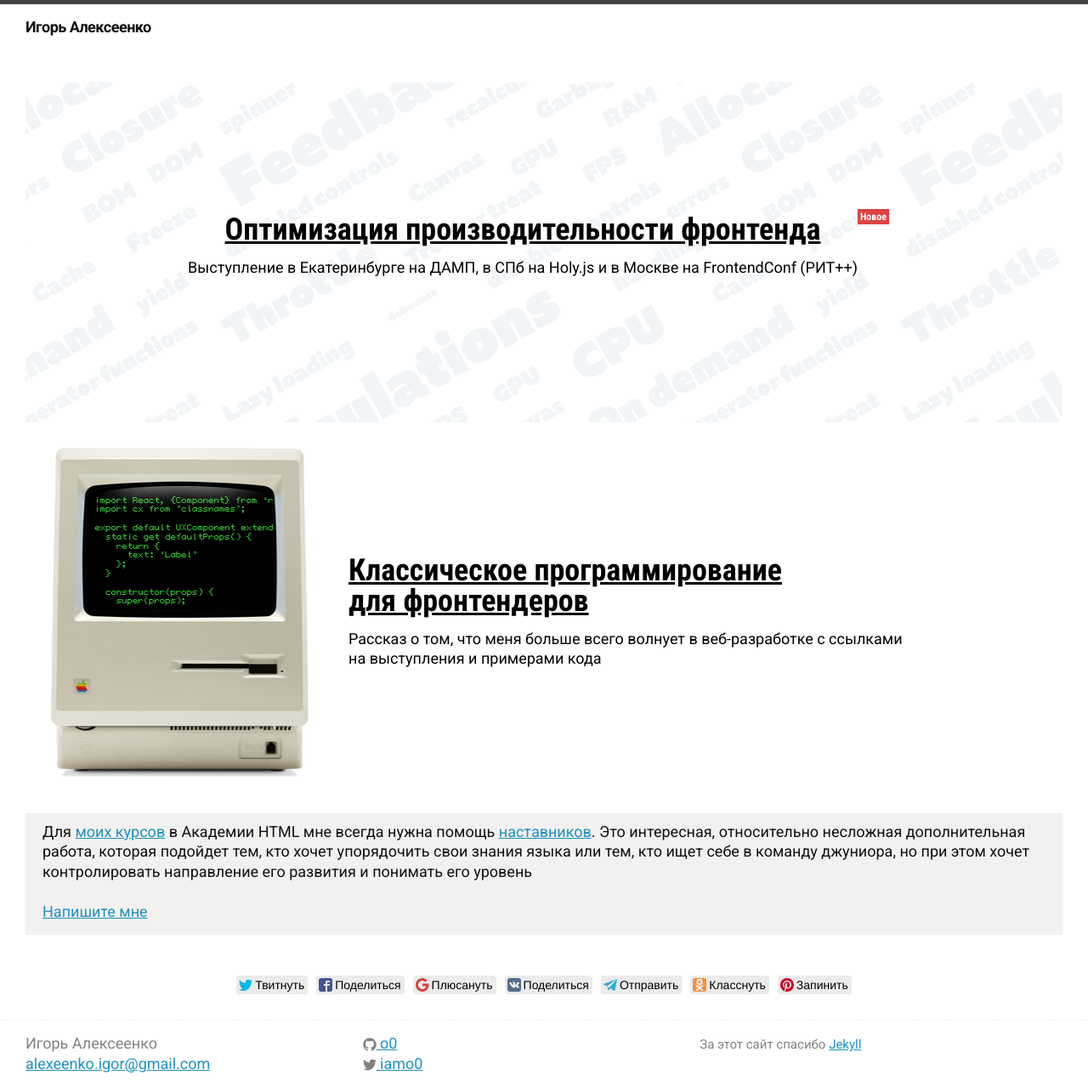
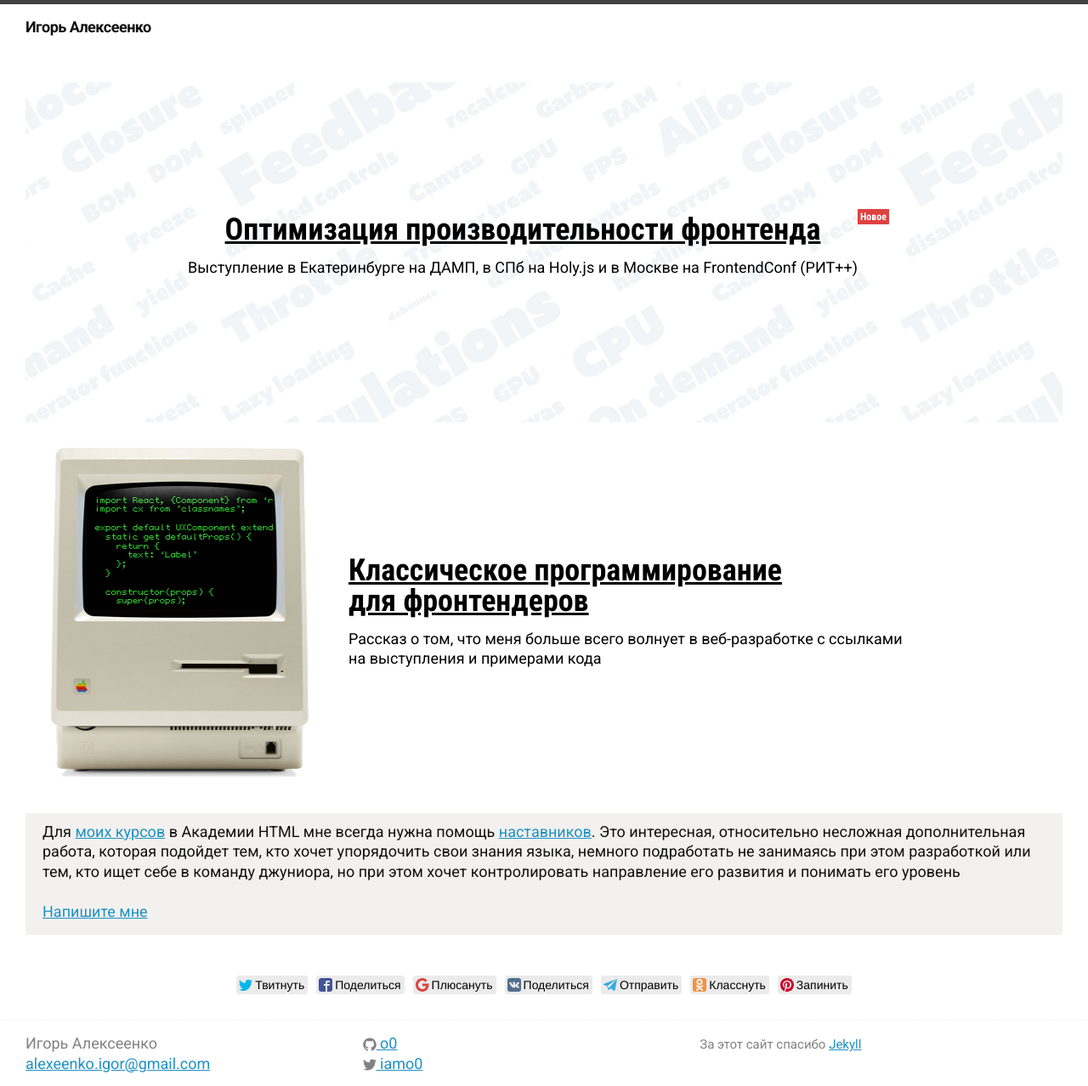
Before and after one commit to o0/o0.github.io, a Jekyll site: the page built from index.html, in a window 1280 px wide. Shown: the whole page at 85% size. Built offline with Jekyll 4.4.1, drawn with Linux system fonts in a browser that asks for light colours; comment, search, counter and statistics services are not loaded.

Commit message:
Изменена потенциальная мотивация для наставников на главной

```diff
--- a/index.html
+++ b/index.html
@@ -25,7 +25,7 @@
 </a>
 
 <div class="incut">
-  <p>Для <a href="https://htmlacademy.ru/intensive/javascript" target="_blank" rel="nofollow">моих курсов</a> в&nbsp;Академии HTML мне всегда нужна помощь <a href="https://htmlacademy.ru/intensive/javascript/tutors" target="_blank" rel="nofollow">наставников</a>. Это интересная, относительно несложная дополнительная работа, которая подойдет тем, кто&nbsp;хочет упорядочить свои знания языка или тем, кто ищет себе в&nbsp;команду джуниора, но&nbsp;при этом хочет контролировать направление его развития и&nbsp;понимать его уровень <br><br><a href="mailto:igor.alexeenko@htmlacademy.ru?cc=tutors@htmlacademy.ru&subject=Наставничество на интенсиве по JS (o0.github.o0)">Напишите мне</a>
+  <p>Для <a href="https://htmlacademy.ru/intensive/javascript" target="_blank" rel="nofollow">моих курсов</a> в&nbsp;Академии HTML мне всегда нужна помощь <a href="https://htmlacademy.ru/intensive/javascript/tutors" target="_blank" rel="nofollow">наставников</a>. Это интересная, относительно несложная дополнительная работа, которая подойдет тем, кто&nbsp;хочет упорядочить свои знания языка, немного подработать не занимаясь при этом разработкой или тем, кто ищет себе в&nbsp;команду джуниора, но&nbsp;при этом хочет контролировать направление его развития и&nbsp;понимать его уровень <br><br><a href="mailto:igor.alexeenko@htmlacademy.ru?cc=tutors@htmlacademy.ru&subject=Наставничество на интенсиве по JS (o0.github.o0)">Напишите мне</a>
 </div>
 
 {% include likely.html %}
```
